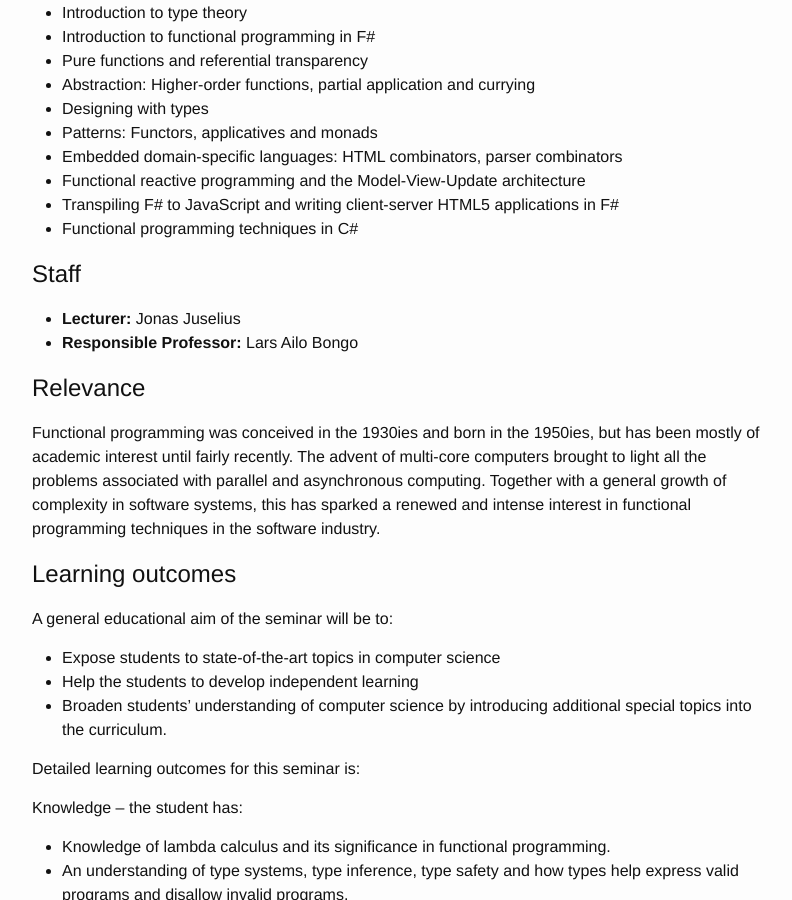
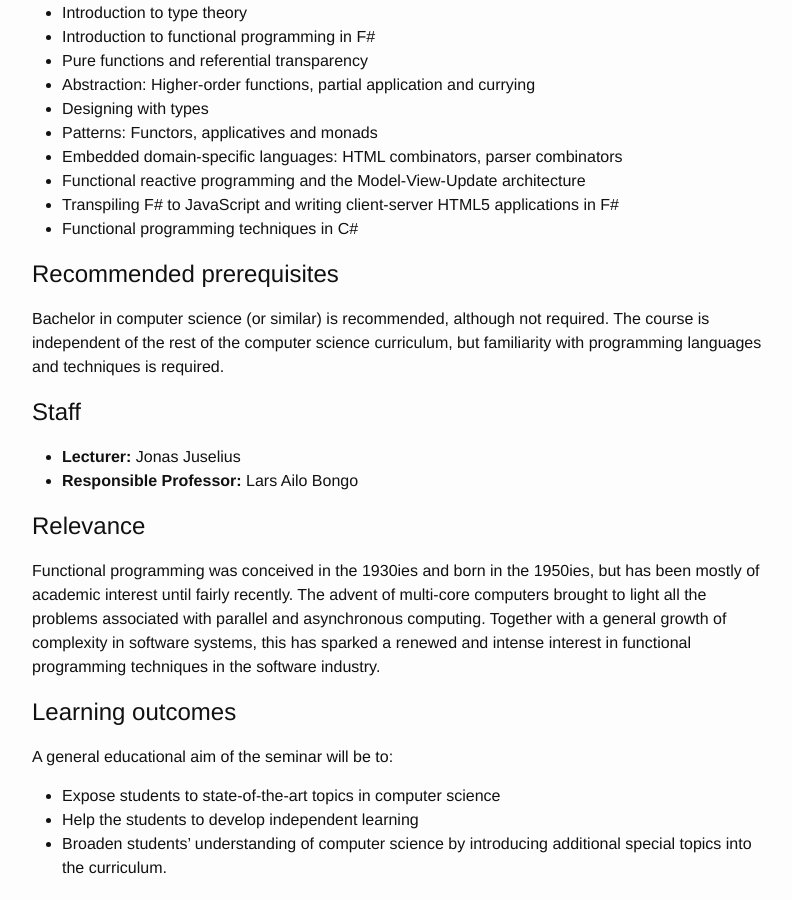
Before and after one commit to juselius/uit-inf-3910-s19.github.io, a Jekyll site: the page built from index.md, in a window 1280 px wide and 900 px high, scrolled down 553 px. Shown: the whole window, without its empty margins (238-1030 px from the left). Built offline with Jekyll 4.4.1, drawn with Linux system fonts in a browser that asks for light colours; our own code applies the rules of GitHub Pages for plain Markdown files.

Commit message:
Add Recommended prerequisites

```diff
--- a/index.md
+++ b/index.md
@@ -19,6 +19,10 @@ The following topics will be covered in this course:
 * Functional reactive programming and the Model-View-Update architecture
 * Transpiling F# to JavaScript and writing client-server HTML5 applications in F#
 * Functional programming techniques in C#
+
+## Recommended prerequisites
+
+Bachelor in computer science (or similar) is recommended, although not required. The course is independent of the rest of the computer science curriculum, but familiarity with programming languages and techniques is required.
 
 
 ## Staff
```
